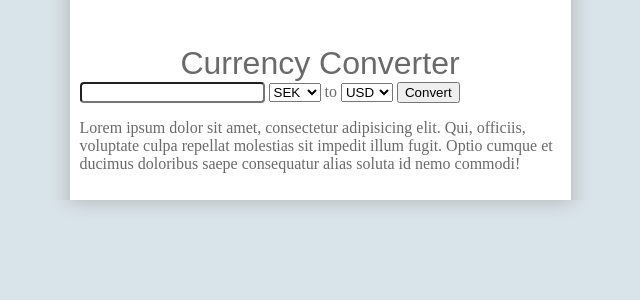
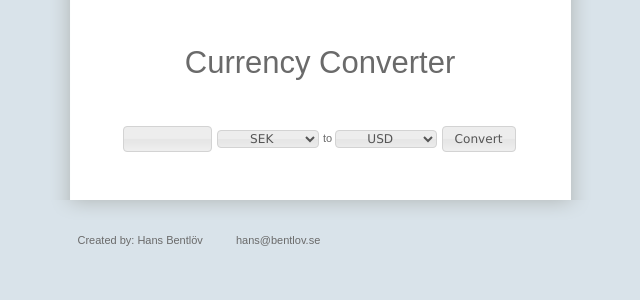
Before and after one commit to hanserikb/CurrencyConverter, a CodeIgniter app: page /CurrencyConverter/ in a window 1280 px wide. Shown: the top 300 px of the page, without its empty margins (320-960 px from the left). Run offline with CodeIgniter, Linux system fonts and the light colour scheme.

Commit message:
Finishing touches

```diff
--- a/application/controllers/email.php
+++ b/application/controllers/email.php
@@ -30,7 +30,6 @@ class Email extends MY_Controller {
 
         $this->email->message($this->load->view('email/email', $this->data, true));
 
-
         $this->email->send();
     }
 }
--- a/application/views/convert/convert.php
+++ b/application/views/convert/convert.php
@@ -2,10 +2,8 @@
 <html>
     <head>
         <meta charset="utf-8">
-        <meta name="description" content="">
         <meta name="viewport" content="width=device-width, initial-scale=1">
         <title>Currency Convertion</title>
-        <link rel="author" href="humans.txt">
         <script type="text/javascript" src="<?php echo base_url('assets/js/jquery-2.0.3.min.js'); ?>"></script>
         <script type="text/javascript" src="<?php echo base_url('assets/js/jquery-ui-1.10.3.custom.min.js'); ?>"></script>
         <script type="text/javascript" src="<?php echo base_url('assets/js/handlebars.js'); ?>"></script>
@@ -19,9 +17,9 @@
         <div class="container">
             <div class="main">
                 <h1>Currency Converter</h1>
-                <form action="/convert/doConvert" id="convert_form">
-                <input type="text" name="amount" class="ui-corner-all">
-                <select name="from" id="from">
+                <form action="/convert/doConvert" id="convert-form">
+                    <input type="text" name="amount" class="ui-button ui-widget ui-state-default ui-corner-all ui-button-text-only">
+                    <select name="from" id="from" class="ui-button ui-widget ui-state-default ui-corner-all ui-button-text-only">
                         <option value="AUD">AUD</option>
                         <option value="CAD">CAD</option>
                         <option value="CHF">CHF</option>
@@ -39,7 +37,7 @@
                         <option value="ZAR">ZAR</option>
                     </select>
                     to
-                <select name="to" id="to">
+                    <select name="to" id="to" class="ui-button ui-widget ui-state-default ui-corner-all ui-button-text-only">
                         <option value="AUD">AUD</option>
                         <option value="CAD">CAD</option>
                         <option value="CHF">CHF</option>
@@ -57,13 +55,16 @@
                         <option value="ZAR">ZAR</option>
                     </select>
 
-                <button type="submit">Convert</button>
+                    <button type="submit" role="button" class="ui-button ui-widget ui-state-default ui-corner-all ui-button-text-only">
+                        <span class="ui-button-text">Convert</span>
+                    </button>
 
                 </form>
-                <p>Lorem ipsum dolor sit amet, consectetur adipisicing elit. Qui, officiis, voluptate culpa repellat molestias sit impedit illum fugit. Optio cumque et ducimus doloribus saepe consequatur alias soluta id nemo commodi!</p>
             </div>
         </div>
-        <div class="bottom"></div>
+        <div class="bottom">
+            <p>Created by: Hans Bentlöv <span>hans@bentlov.se</span></p>
+        </div>
         <script type="text/javascript" src="<?php echo base_url('assets/js/convert.js'); ?>"></script>
 
         <!-- Handlebars template for the results -->
--- a/assets/css/style.css
+++ b/assets/css/style.css
@@ -1,26 +1,28 @@
 body, html {
     margin: 0;
     padding: 0;
+
 }
 body {
     background: #d9e3ea;
     color: #6A6A6A;
+    font-family: "Arial",  "Verdana", "sans-serif";
+    font-size: 11px;
 }
 
 .container {
     background: url('../img/container_fade_bg.png') center repeat-y;
-    /*545*/
     width: 545px;
     height: 200px;
     margin: 0 auto;
 }
 
 .main h1 {
-    font-family: Arial;
+    font-size: 31px;
     font-weight: normal;
     text-align: center;
     margin: 0;
-    padding: 45px 0 0 0;
+    padding: 45px 0 45px 0;
 }
 
 .main {
@@ -36,6 +38,26 @@ body {
 }
 
 #dialog {
-    font-family: "Trebuchet MS", "Helvetica", "Arial",  "Verdana", "sans-serif";
-    font-size: 62.5%;
+
 }
+
+#convert-form {
+    text-align: center;
+}
+
+#convert-form input[type="text"] {
+    width: 63px;
+}
+#convert-form select {
+    width: 102px;
+}
+
+.bottom p {
+
+    margin: 0;
+    padding: 34px 30px;
+}
+
+.bottom p span {
+    padding-left: 30px;
+}
```
Also changed, not shown: assets/js/convert.js (+23 -14 lines). Lines whose indentation alone changed are shown as unchanged.
